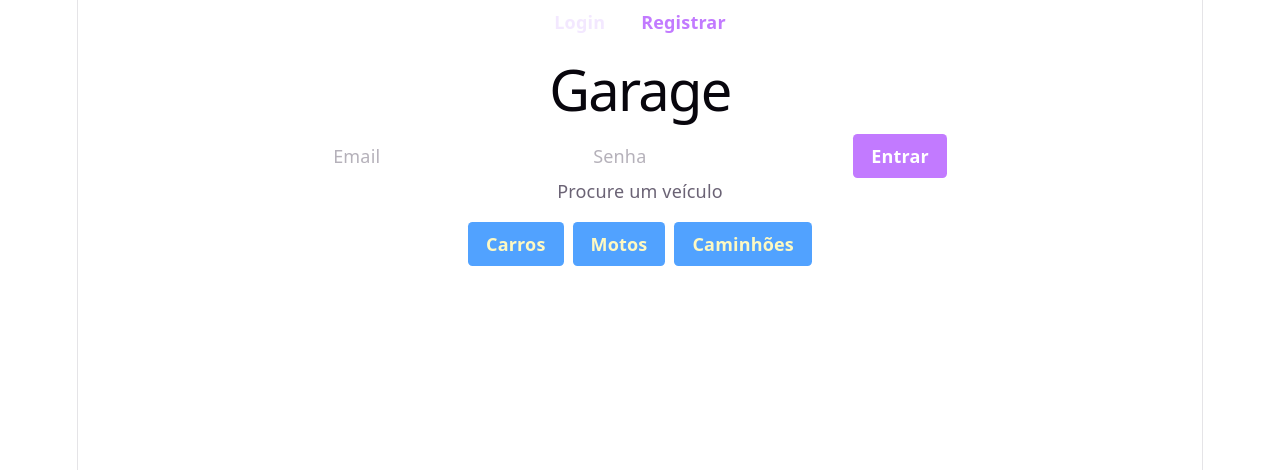
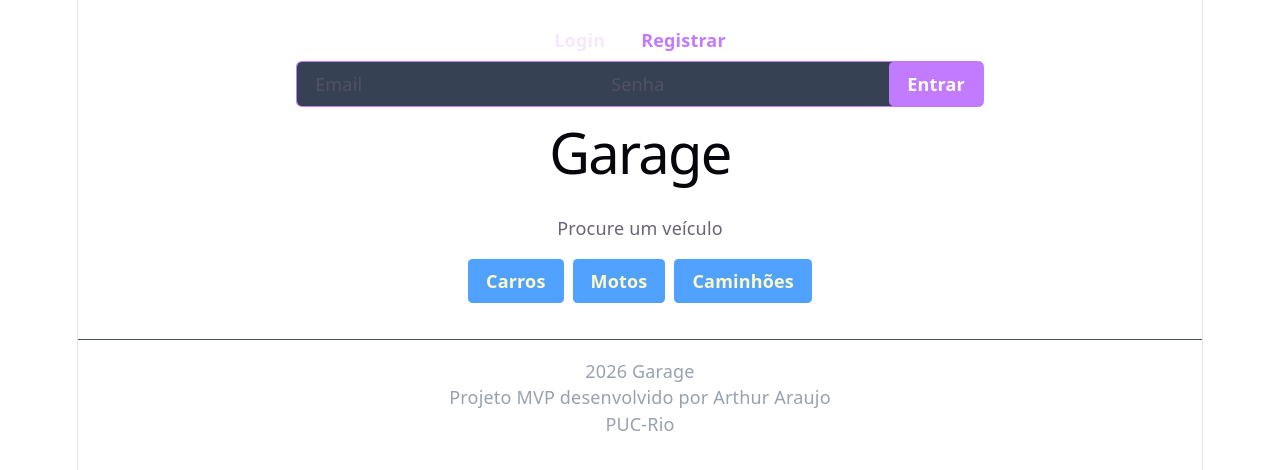
Before and after one commit to arthur94a/garage-frontend, a React (Vite) app: page / in a window 1280 px wide. Both pictures are taken after a click on the button "Login". Shown: the top 470 px of the page. Built offline with nearby package versions, Linux system fonts and the light colour scheme.

Commit message:
Style login and footer

```diff
--- a/src/App.tsx
+++ b/src/App.tsx
@@ -1,4 +1,5 @@
 //START DA APLICAÇÃO
+import { Footer } from "./components/footer"
 import { Header } from "./components/header"
 import { SearchVehicle } from "./components/searchVehicle"
 
@@ -10,6 +11,8 @@ function App() {
       <main>
         <SearchVehicle />
       </main>
+
+      <Footer />
     </>
   )
 }
--- /dev/null
+++ b/src/components/footer/index.tsx
@@ -0,0 +1,17 @@
+export function Footer() {
+    return (
+        <footer className="py-4 text-center text-gray-400 border-t border-gray-600 mt-8">
+            <div>
+                2026 Garage
+            </div>
+
+            <div>
+                Projeto MVP desenvolvido por Arthur Araujo
+            </div>
+
+            <div>
+                PUC-Rio
+            </div>
+        </footer>
+    )
+}
--- a/src/components/header/index.tsx
+++ b/src/components/header/index.tsx
@@ -12,8 +12,6 @@ export function Header() {
 
     const userLoggedIn = user.login
 
-    console.log(userLoggedIn)
-
     function toggleLogin() {
         setShowLogin(!showLogin)
         setShowRegister(false)
@@ -26,7 +24,7 @@ export function Header() {
 
     return (
         <>
-            <header>
+            <header className="py-4">
                 <nav>
                     {!userLoggedIn && (
                         <>
@@ -34,24 +32,22 @@ export function Header() {
                             <Button theme="ghost-purple" onClick={toggleRegister}>Registrar</Button>
                         </>
                     )}
-
-                    {userLoggedIn && (
-                        <Button theme="red" onClick={userLogout}>Logout</Button>
-                    )}
                 </nav>
 
-                <h1>Garage</h1>
-
                 {userLoggedIn && (
-                    <div>
-                        Bem-vindo {capitalizeFirstLetter(user.name)}
+                    <div className="flex flex-col items-center gap-2">
+                        <span className="text-white">Bem-vindo {capitalizeFirstLetter(user.name)}</span>
+                        <Button theme="red" onClick={userLogout}>Logout</Button>
                     </div>
                 )}
+
+                <div className="h-10">
+                    {!userLoggedIn && showLogin && <Login />}
+                    {!userLoggedIn && showRegister && <CreateUser />}
+                </div>
+
+                <h1>Garage</h1>
             </header>
-
-
-            {!userLoggedIn && showLogin && <Login />}
-            {!userLoggedIn && showRegister && <CreateUser />}
         </>
     )
 }
--- a/src/components/login/createUser/index.tsx
+++ b/src/components/login/createUser/index.tsx
@@ -1,35 +1,42 @@
 import { useState } from 'react'
 import axiosApi from '@/configs/axiosApi'
 import { Button } from '@/components/button'
+import { useUserContext } from "@/context/userContext/hook/useUserContext"
 
 
 export function CreateUser() {
     const [name, setName] = useState("")
     const [email, setEmail] = useState("")
     const [password, setPassword] = useState("")
+    const [feedback, setFeedback] = useState("")
+
+    const { userLogin } = useUserContext()
 
     async function createUser() {
         try {
             const response = await axiosApi.post("/users/create", { name, email, password })
-            return response
+            const { id } = response.data
+            userLogin({ user_id: id, email, name, login: true })
         } catch (error) {
             console.error("Erro ao criar usuário:", error)
+            setFeedback("Erro ao criar usuário. Verifique os dados e tente novamente.")
         }
     }
 
     function handleSubmit(event: React.FormEvent<HTMLFormElement>) {
         event.preventDefault()
         createUser()
-        console.log("Formulário enviado")
-        console.log({name, email, password})
     }
 
     return (
-        <form onSubmit={handleSubmit}>
-            <input type="text" placeholder="Nome" value={name} onChange={(e) => setName(e.target.value)} />
-            <input type="email" placeholder="Email" value={email} onChange={(e) => setEmail(e.target.value)} />
-            <input type="password" placeholder="Senha" value={password} onChange={(e) => setPassword(e.target.value)} />
-            <Button theme="purple" type="submit">Criar conta</Button>
-        </form>
+        <div>
+            <form onSubmit={handleSubmit} id="create-user-form" className="bg-gray-700 w-fit rounded mx-auto outline outline-purple-400">
+                <input name="name" autoComplete='name' className="px-4 py-1 bg-gray-700 focus:outline-none" type="text" placeholder="Nome" value={name} onChange={(e) => setName(e.target.value)} />
+                <input name="email" autoComplete="email" className="px-4 py-1 bg-gray-700 focus:outline-none" type="email" placeholder="Email" value={email} onChange={(e) => setEmail(e.target.value)} />
+                <input name="password" autoComplete="new-password" className="px-4 py-1 bg-gray-700 focus:outline-none" type="password" placeholder="Senha" value={password} onChange={(e) => setPassword(e.target.value)} />
+                <Button theme="purple" type="submit">Criar conta</Button>
+            </form>
+            <span className="text-red-600">{feedback}</span>
+        </div>
     )
 }
--- a/src/components/login/index.tsx
+++ b/src/components/login/index.tsx
@@ -6,6 +6,7 @@ import { Button } from "../button"
 export function Login() {
     const [email, setEmail] = useState("")
     const [password, setPassword] = useState("")
+    const [feedback, setFeedback] = useState("")
     const { userLogin } = useUserContext()
 
     function handleSubmitLogin(event: React.FormEvent<HTMLFormElement>) {
@@ -17,18 +18,23 @@ export function Login() {
         try {
             const response = await axiosApi.post("/users/login", { email, password })
             const {id, name} = response.data.data
-            console.log(response)
             userLogin({ user_id: id, email, name, login: true })
         } catch (error) {
             console.error(error)
+            setFeedback("Erro ao fazer login. Verifique suas credenciais e tente novamente.")
         }
     }
 
     return (
-        <form onSubmit={handleSubmitLogin}>
-            <input type="email" placeholder="Email" value={email} onChange={(e) => setEmail(e.target.value)} />
-            <input type="password" placeholder="Senha" value={password} onChange={(e) => setPassword(e.target.value)} />
-            <Button theme="purple" type="submit">Entrar</Button>
-        </form>
+        <div>
+            <form onSubmit={handleSubmitLogin} className="bg-gray-700 w-fit rounded mx-auto outline outline-purple-400">
+                <input  name="email" autoComplete="email" className="px-4 py-1 bg-gray-700 focus:outline-none" type="email" placeholder="Email" value={email} onChange={(e) => setEmail(e.target.value)} />
+                <input name="password" autoComplete="current-password" className="px-4 py-1 bg-gray-700 focus:outline-none" type="password" placeholder="Senha" value={password} onChange={(e) => setPassword(e.target.value)} />
+                <Button theme="purple" type="submit">Entrar</Button>
+            </form>
+
+            <span className="text-red-600">{feedback}</span>
+        </div>
+
     )
 }
```
